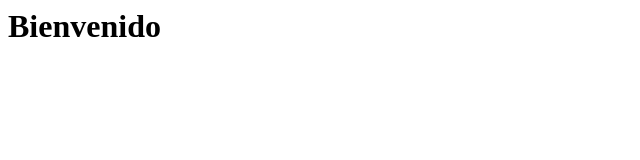
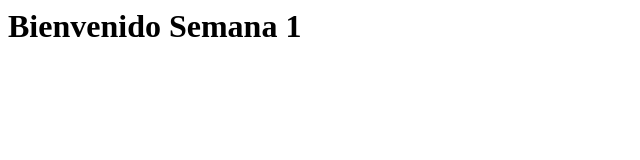
Before and after one commit to Oscar95-bot/PrimerproyectoGit, a plain HTML site: page index.html in a window 1280 px wide. Shown: the whole page, without its empty margins (0-640 px from the left). Drawn offline with Linux system fonts and the light colour scheme.

Commit message:
Añadido archivo index.html con contenido modificado

```diff
--- a/index.html
+++ b/index.html
@@ -1 +1 @@
-<html><body><h1>Bienvenido</h1></body></html>
+<html><body><h1>Bienvenido Semana 1</h1></body></html>
```
